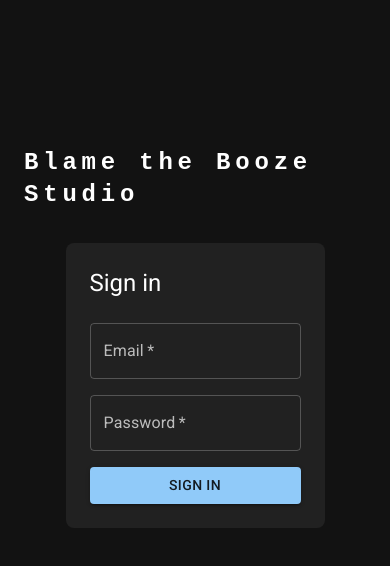
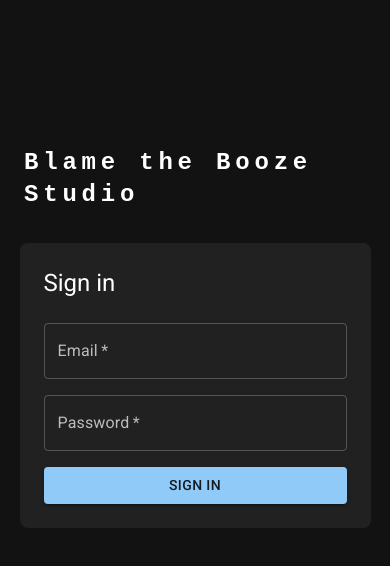
Before and after one commit to mahoote/btb-studio, a React (Vite) app: page / in a window 390 px wide. Shown: the top 566 px of the page. Built offline with nearby package versions, Linux system fonts and the light colour scheme.

Commit message:
Update width for mobile screen

```diff
--- a/src/pages/loginPage/loginPage.tsx
+++ b/src/pages/loginPage/loginPage.tsx
@@ -57,7 +57,7 @@ function LoginPage() {
             <Box
                 component="form"
                 sx={{
-                    minWidth: { sm: '30rem' },
+                    minWidth: { sm: '30rem', xs: '90%' },
                 }}
                 padding={3}
                 borderRadius={2}
```
